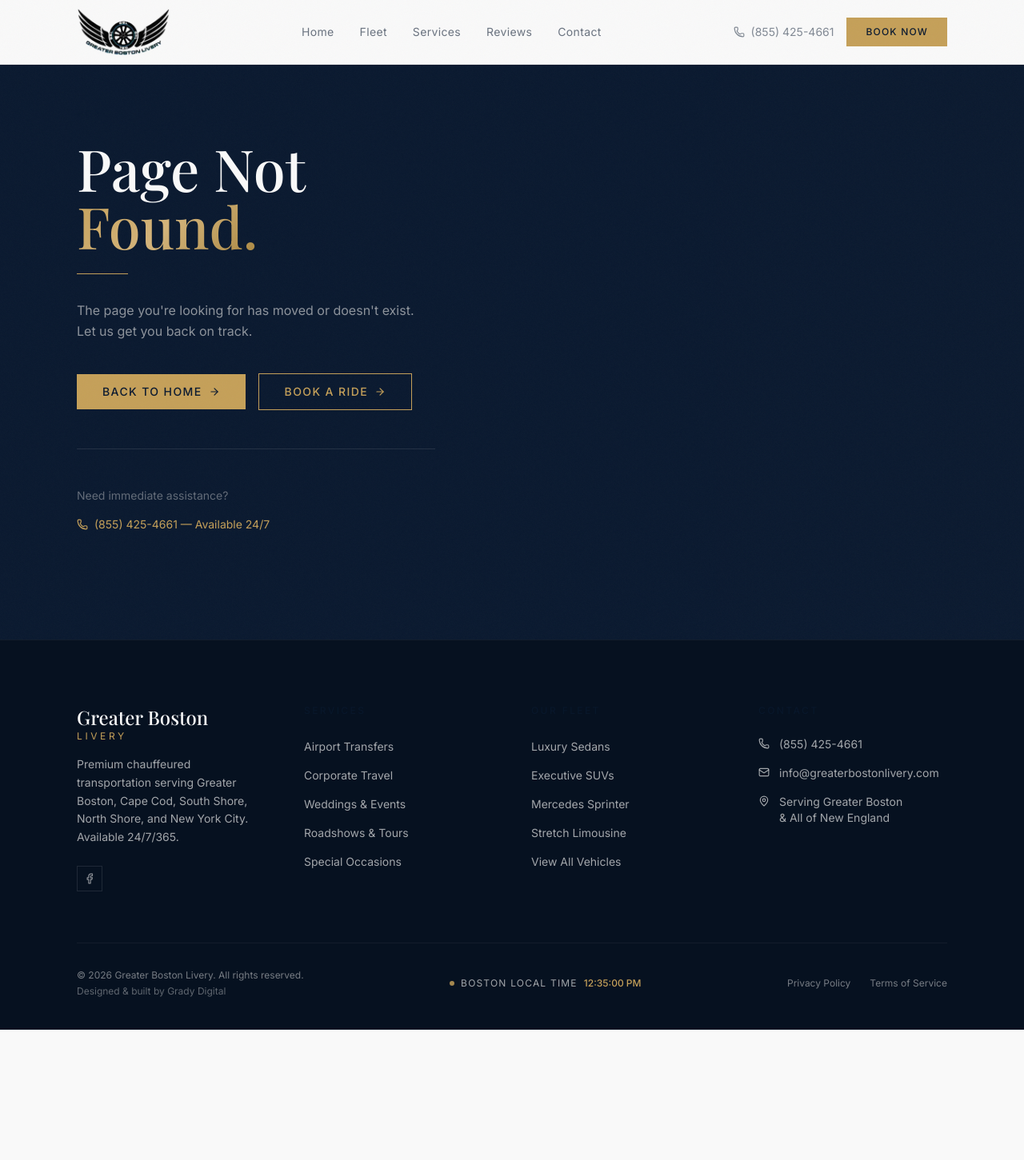
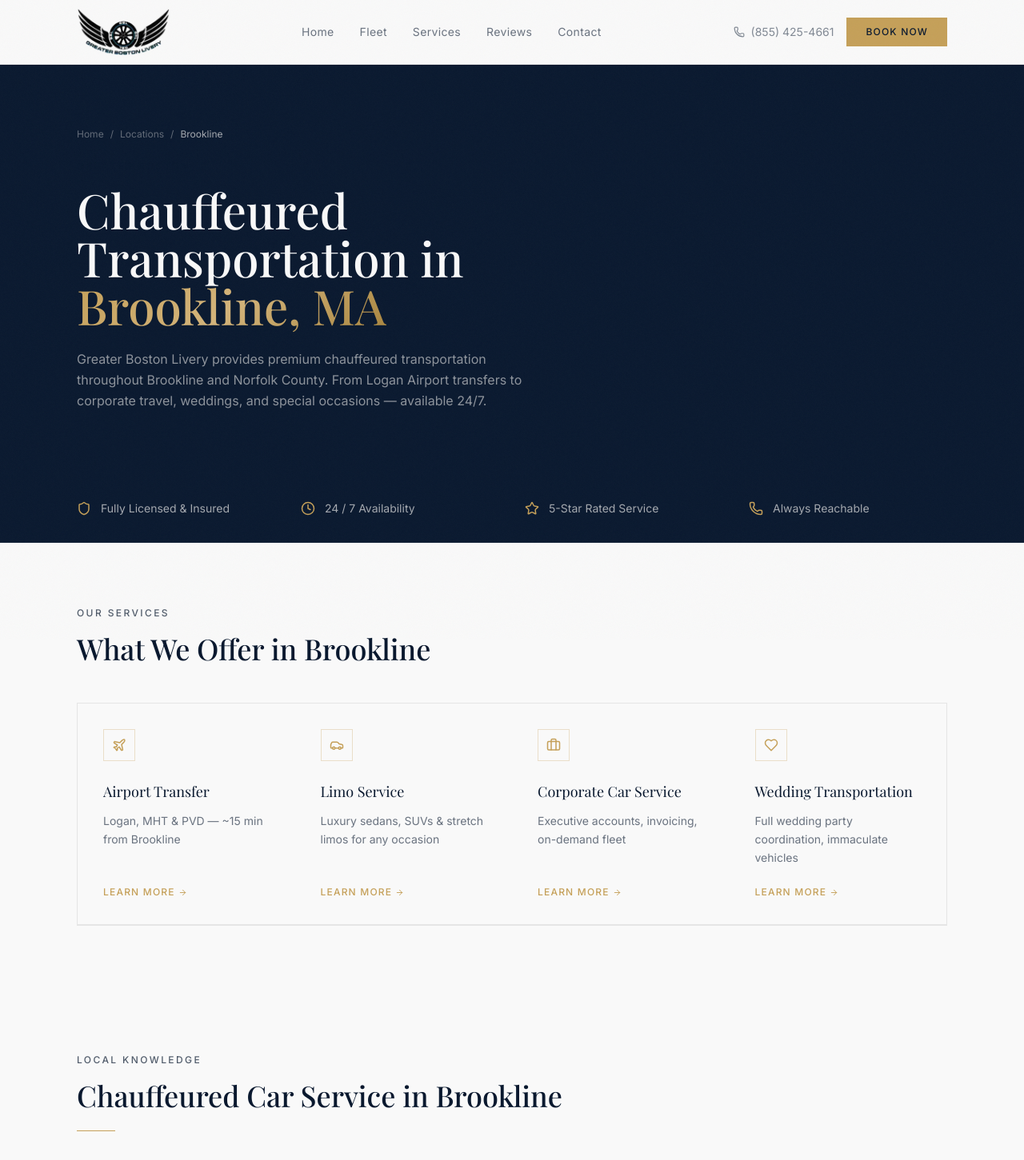
Before and after one commit to lukegrady1/next-greater-boston-livery, a Next.js app: page /brookline/ in a window 1280 px wide. Before the commit this address had no page. Shown: the top 1451 px of the page at 80% size. Before the commit the page ends 1288 px from the top, so only its background shows below. Built offline with nearby package versions, Linux system fonts and the light colour scheme.

Commit message:
feat(pseo): add city hub page template

```diff
--- /dev/null
+++ b/src/app/[city]/page.tsx
@@ -0,0 +1,160 @@
+import type { Metadata } from 'next'
+import { notFound } from 'next/navigation'
+import Link from 'next/link'
+import { Plane, Briefcase, Heart, Car, ArrowRight } from 'lucide-react'
+import {
+  locations,
+  getLocation,
+  SERVICE_TYPES,
+  RESERVED_SLUGS,
+} from '@/data/locations'
+import {
+  buildBreadcrumbSchema,
+  schemaToString,
+  SITE_URL,
+  OG_IMAGE_URL,
+} from '@/utils/seo'
+import { PageTransition } from '@/components/motion/PageTransition'
+import { RevealOnScroll } from '@/components/motion/RevealOnScroll'
+import { StaggerChildren, StaggerItem } from '@/components/motion/StaggerChildren'
+import { TrustBar } from '@/components/pseo/TrustBar'
+import { LocalContext } from '@/components/pseo/LocalContext'
+import { BookingCTA } from '@/components/pseo/BookingCTA'
+import { NearbyLocations } from '@/components/pseo/NearbyLocations'
+
+const iconMap: Record<string, typeof Plane> = {
+  'airport-transfer': Plane,
+  'limo-service': Car,
+  'corporate-car-service': Briefcase,
+  'wedding-transportation': Heart,
+}
+
+const serviceDescriptions: Record<string, (loc: { name: string; driveTimeToLogan: string }) => string> = {
+  'airport-transfer': (loc) => `Logan, MHT & PVD — ${loc.driveTimeToLogan} from ${loc.name}`,
+  'limo-service': () => 'Luxury sedans, SUVs & stretch limos for any occasion',
+  'corporate-car-service': () => 'Executive accounts, invoicing, on-demand fleet',
+  'wedding-transportation': () => 'Full wedding party coordination, immaculate vehicles',
+}
+
+export function generateStaticParams() {
+  return locations
+    .filter((loc) => !RESERVED_SLUGS.includes(loc.slug))
+    .map((loc) => ({ city: loc.slug }))
+}
+
+export async function generateMetadata({
+  params,
+}: {
+  params: Promise<{ city: string }>
+}): Promise<Metadata> {
+  const { city } = await params
+  const loc = getLocation(city)
+  if (!loc) return {}
+
+  const title = `Chauffeured Transportation ${loc.name}, ${loc.state} | Greater Boston Livery`
+  const description = `Premium chauffeured transportation in ${loc.name}, ${loc.county}. Airport transfers, corporate car service, limo service, and wedding transportation. Available 24/7. Call (855) 425-4661.`
+
+  return {
+    title,
+    description,
+    alternates: { canonical: `${SITE_URL}/${loc.slug}/` },
+    openGraph: {
+      type: 'website',
+      url: `${SITE_URL}/${loc.slug}/`,
+      title,
+      description,
+      images: [{ url: OG_IMAGE_URL, width: 1200, height: 630 }],
+    },
+  }
+}
+
+export default async function CityHubPage({
+  params,
+}: {
+  params: Promise<{ city: string }>
+}) {
+  const { city } = await params
+  const loc = getLocation(city)
+  if (!loc) notFound()
+
+  const breadcrumbSchema = schemaToString(
+    buildBreadcrumbSchema([
+      { name: 'Home', href: '/' },
+      { name: 'Locations', href: '/locations' },
+      { name: loc.name, href: `/${loc.slug}` },
+    ])
+  )
+
+  return (
+    <>
+      <script type="application/ld+json" dangerouslySetInnerHTML={{ __html: breadcrumbSchema }} />
+      <PageTransition>
+        {/* Hero */}
+        <section className="bg-navy pt-40 pb-20 section-padding relative overflow-hidden">
+          <div className="relative z-10">
+            <RevealOnScroll>
+              <nav className="flex items-center gap-2 mb-6 font-body text-xs text-silver/40">
+                <Link href="/" className="hover:text-gold transition-colors">Home</Link>
+                <span>/</span>
+                <Link href="/locations/" className="hover:text-gold transition-colors">Locations</Link>
+                <span>/</span>
+                <span className="text-silver/70">{loc.name}</span>
+              </nav>
+              <p className="label-sm mb-4">{loc.region}</p>
+              <h1 className="heading-display text-cream max-w-2xl">
+                Chauffeured Transportation in{' '}
+                <span className="gold-gradient">{loc.name}, {loc.state}</span>
+              </h1>
+              <p className="font-body text-silver/60 mt-6 max-w-xl leading-relaxed">
+                Greater Boston Livery provides premium chauffeured transportation throughout{' '}
+                {loc.name} and {loc.county}. From Logan Airport transfers to corporate travel,
+                weddings, and special occasions — available 24/7.
+              </p>
+            </RevealOnScroll>
+          </div>
+        </section>
+
+        <TrustBar />
+
+        {/* Service cards */}
+        <section className="section-padding py-20 bg-cream">
+          <RevealOnScroll>
+            <p className="label-sm mb-4">Our Services</p>
+            <h2 className="heading-lg mb-12">What We Offer in {loc.name}</h2>
+          </RevealOnScroll>
+          <StaggerChildren className="grid grid-cols-1 md:grid-cols-2 lg:grid-cols-4 gap-0 border border-silver">
+            {SERVICE_TYPES.map((service) => {
+              const Icon = iconMap[service.slug] ?? Car
+              const desc = serviceDescriptions[service.slug]?.(loc) ?? ''
+              return (
+                <StaggerItem key={service.slug} className="h-full">
+                  <Link
+                    href={`/${loc.slug}/${service.slug}/`}
+                    className="flex flex-col h-full p-8 border-r border-b border-silver hover:bg-navy group transition-colors duration-300 last:border-r-0"
+                  >
+                    <div className="w-10 h-10 border border-gold/30 flex items-center justify-center mb-6 group-hover:border-gold transition-colors">
+                      <Icon size={18} className="text-gold" />
+                    </div>
+                    <h3 className="font-display text-lg text-navy group-hover:text-cream transition-colors mb-3">
+                      {service.label}
+                    </h3>
+                    <p className="font-body text-sm text-navy/60 group-hover:text-silver/60 transition-colors leading-relaxed">
+                      {desc}
+                    </p>
+                    <div className="flex items-center gap-1 mt-auto pt-6 text-gold text-xs tracking-widest uppercase font-medium">
+                      Learn more <ArrowRight size={11} />
+                    </div>
+                  </Link>
+                </StaggerItem>
+              )
+            })}
+          </StaggerChildren>
+        </section>
+
+        <LocalContext location={loc} />
+        <NearbyLocations location={loc} serviceSlug="airport-transfer" serviceLabel="Airport Transfer" />
+        <BookingCTA cityName={loc.name} serviceLabel="Transportation" />
+      </PageTransition>
+    </>
+  )
+}
```
